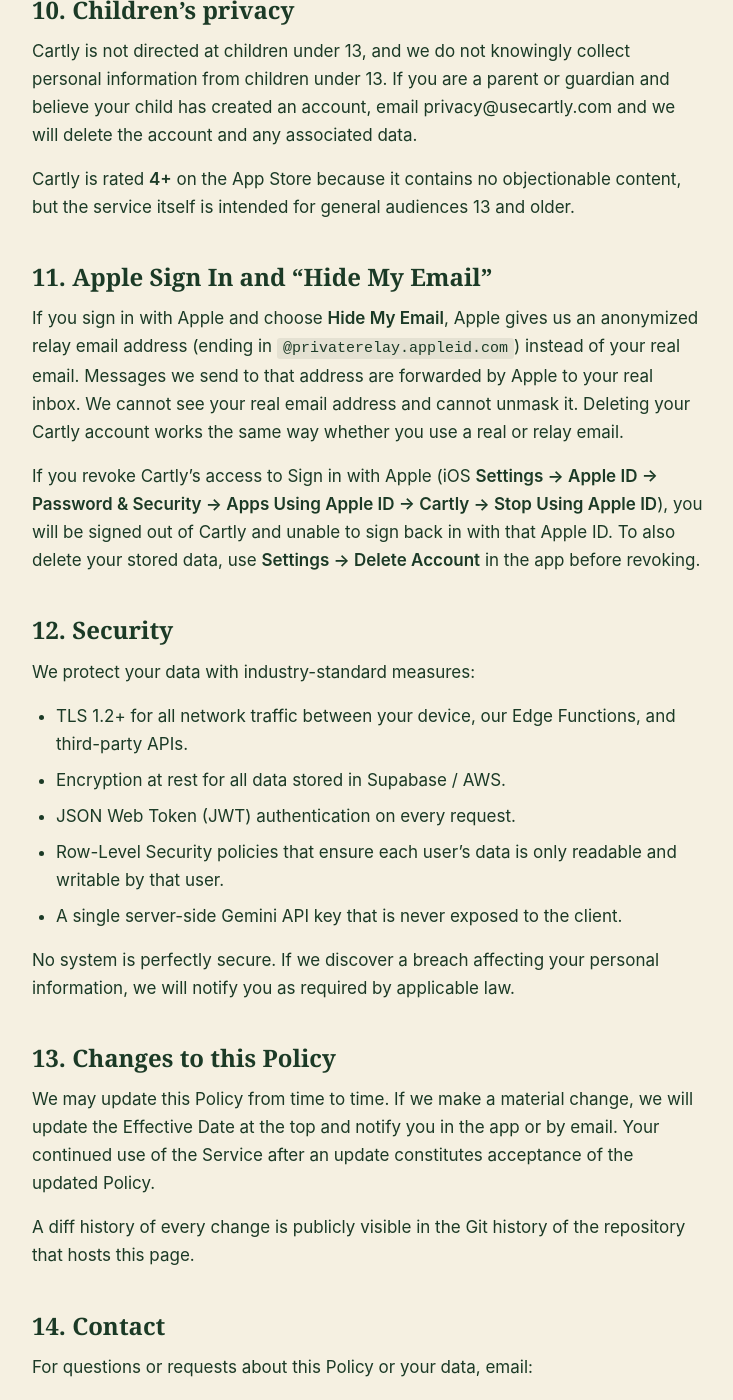
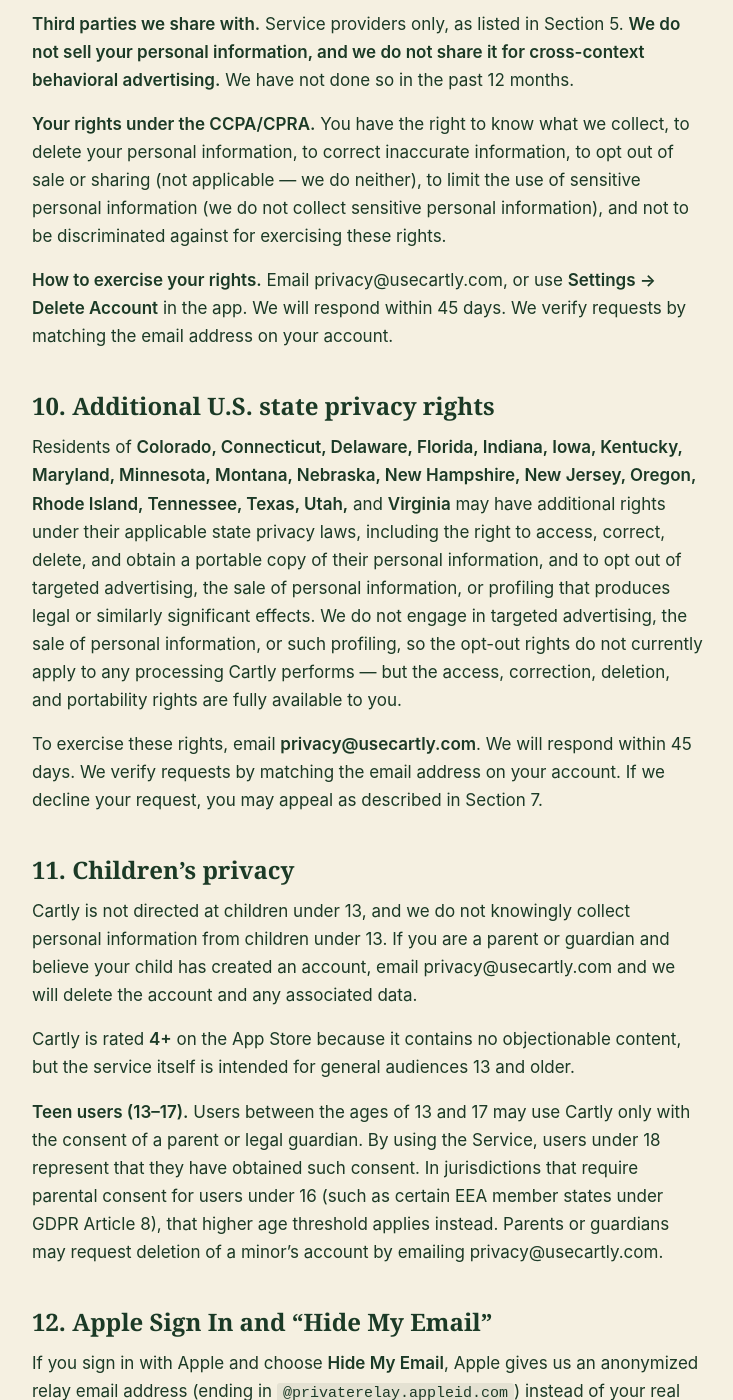
Before and after one commit to typiwo/cartly-site, a Jekyll site: the page built from privacy.md, in a window 1280 px wide and 1400 px high, scrolled down 6140 px. Shown: the whole window, without its empty margins (272-1005 px from the left). Built offline with Jekyll 4.4.1, drawn with Linux system fonts in a browser that asks for light colours; some of the changed text lies outside the part shown.

Commit message:
Privacy Policy: add business succession, appeals, US state rights, DPA, teen users

```diff
--- a/privacy.md
+++ b/privacy.md
@@ -6,14 +6,16 @@
 
 # Privacy Policy
 
-**Effective date:** April 17, 2026
-**Last updated:** April 17, 2026
+**Effective date:** April 18, 2026
+**Last updated:** April 18, 2026
 
 This Privacy Policy explains how Cartly ("**Cartly**," "**we**," "**us**," or "**our**") collects, uses, shares, and protects information when you use the Cartly mobile app (the "**Service**"). By using Cartly, you agree to this Policy.
 
 ## 1. Who we are
 
 Cartly is operated by **Tyler Piwowarski**, an individual sole proprietor based in California, United States. In this Policy, "we" refers to this operator acting under the Cartly brand. If you have any questions, you can reach us at **privacy@usecartly.com**.
+
+**Business succession.** In the event Cartly is sold, transferred, merged, or discontinued, user data may be transferred to a successor entity. We will provide reasonable advance notice to users by email, and any successor will be required to honor this Privacy Policy or obtain fresh consent before making material changes to how your data is handled.
 
 ## 2. Information we collect
 
@@ -73,7 +75,7 @@
 
 ## 5. Third-party services we use
 
-The Service relies on a small number of third parties. Each handles the data described below under its own privacy terms.
+The Service relies on a small number of third parties. Each handles the data described below under its own privacy terms. We rely on our providers' standard Data Processing Agreements (DPAs), as required under GDPR Article 28, to govern their processing of personal data on our behalf.
 
 **Supabase** (database, authentication, and server-side functions; hosted on AWS)
 Supabase stores your account, dietary preferences, scan history, cart, and subscription status. Data is encrypted at rest and in transit. See the [Supabase Privacy Policy](https://supabase.com/privacy).
@@ -102,6 +104,8 @@
 - **Request a copy of your data** ("data portability") by emailing privacy@usecartly.com. We will send you your account, dietary preferences, scan history, cart, and subscription-status row in a machine-readable format within 30 days.
 - **Correct inaccurate data** by emailing privacy@usecartly.com or editing in the app where applicable.
 - **Object to or restrict processing** of your data in certain circumstances — email us at privacy@usecartly.com and we will respond.
+
+**Appeals.** If we decline to take action on a data request described above, you may appeal by emailing **privacy@usecartly.com** with the subject line "Privacy Request Appeal" and a brief description of the original request and why you believe the denial was incorrect. We will respond in writing with an explanation of our decision within 45 days. If your appeal is denied, you may submit a complaint to your applicable state attorney general or data protection authority.
 
 ## 8. European Economic Area, United Kingdom, and Switzerland (GDPR / UK GDPR)
 
@@ -136,19 +140,27 @@
 
 **How to exercise your rights.** Email privacy@usecartly.com, or use **Settings → Delete Account** in the app. We will respond within 45 days. We verify requests by matching the email address on your account.
 
-## 10. Children's privacy
+## 10. Additional U.S. state privacy rights
+
+Residents of **Colorado, Connecticut, Delaware, Florida, Indiana, Iowa, Kentucky, Maryland, Minnesota, Montana, Nebraska, New Hampshire, New Jersey, Oregon, Rhode Island, Tennessee, Texas, Utah,** and **Virginia** may have additional rights under their applicable state privacy laws, including the right to access, correct, delete, and obtain a portable copy of their personal information, and to opt out of targeted advertising, the sale of personal information, or profiling that produces legal or similarly significant effects. We do not engage in targeted advertising, the sale of personal information, or such profiling, so the opt-out rights do not currently apply to any processing Cartly performs — but the access, correction, deletion, and portability rights are fully available to you.
+
+To exercise these rights, email **privacy@usecartly.com**. We will respond within 45 days. We verify requests by matching the email address on your account. If we decline your request, you may appeal as described in Section 7.
+
+## 11. Children's privacy
 
 Cartly is not directed at children under 13, and we do not knowingly collect personal information from children under 13. If you are a parent or guardian and believe your child has created an account, email privacy@usecartly.com and we will delete the account and any associated data.
 
 Cartly is rated **4+** on the App Store because it contains no objectionable content, but the service itself is intended for general audiences 13 and older.
 
-## 11. Apple Sign In and "Hide My Email"
+**Teen users (13–17).** Users between the ages of 13 and 17 may use Cartly only with the consent of a parent or legal guardian. By using the Service, users under 18 represent that they have obtained such consent. In jurisdictions that require parental consent for users under 16 (such as certain EEA member states under GDPR Article 8), that higher age threshold applies instead. Parents or guardians may request deletion of a minor's account by emailing privacy@usecartly.com.
+
+## 12. Apple Sign In and "Hide My Email"
 
 If you sign in with Apple and choose **Hide My Email**, Apple gives us an anonymized relay email address (ending in `@privaterelay.appleid.com`) instead of your real email. Messages we send to that address are forwarded by Apple to your real inbox. We cannot see your real email address and cannot unmask it. Deleting your Cartly account works the same way whether you use a real or relay email.
 
 If you revoke Cartly's access to Sign in with Apple (iOS **Settings → Apple ID → Password & Security → Apps Using Apple ID → Cartly → Stop Using Apple ID**), you will be signed out of Cartly and unable to sign back in with that Apple ID. To also delete your stored data, use **Settings → Delete Account** in the app before revoking.
 
-## 12. Security
+## 13. Security
 
 We protect your data with industry-standard measures:
 - TLS 1.2+ for all network traffic between your device, our Edge Functions, and third-party APIs.
```
Also changed, not shown: other parts of privacy.md (+2 -2 lines).
